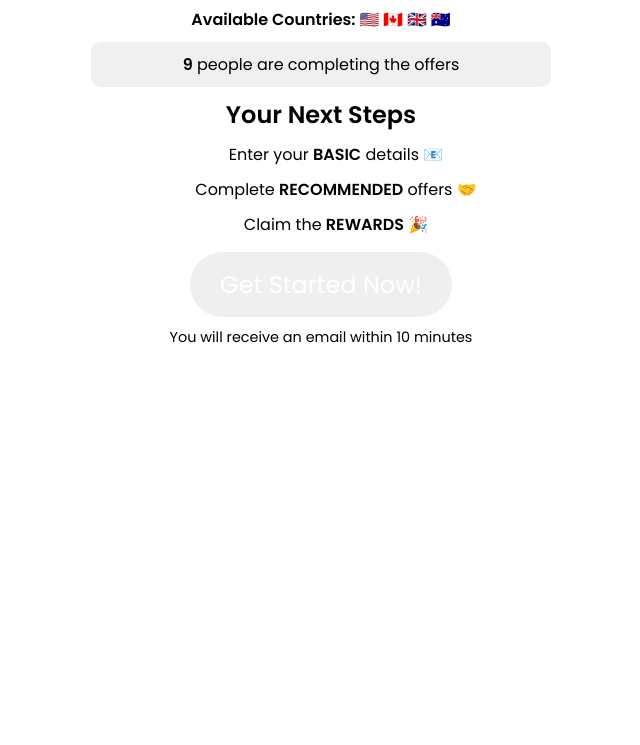
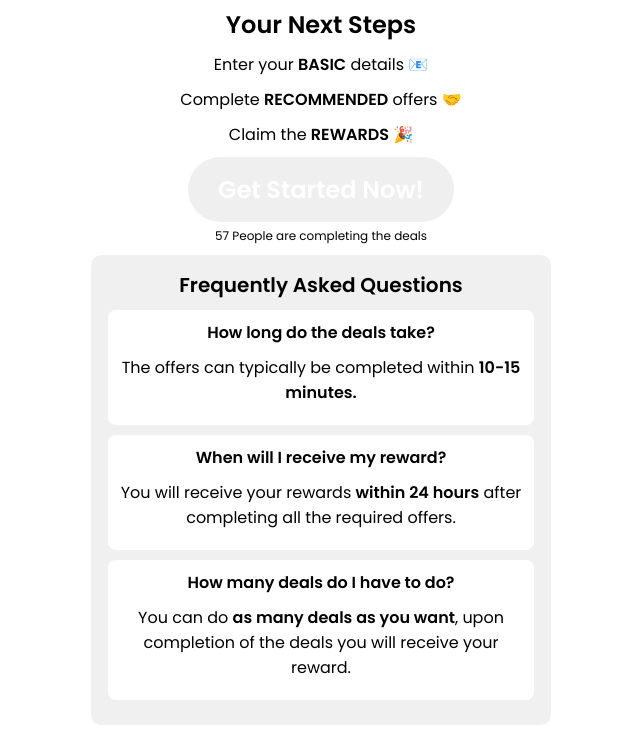
Before and after one commit to basedcorp99/rewardstiktok-maxconv, a plain HTML site: page assets/dynamic-lp.html in a window 1280 px wide. Shown: the part 93-838 px from the top of the page, without its empty margins (319-959 px from the left). Before the commit the page ends 800 px from the top, so only its background shows below. Drawn offline with Linux system fonts and the light colour scheme.

Commit message:
Updated dynlan

```diff
--- a/assets/dynamic-lp.html
+++ b/assets/dynamic-lp.html
@@ -54,14 +54,44 @@ body {
     font-weight: bold;
 }
 
-.active-offers {
-    background-color: #f0f0f0;
-    padding: 10px;
-    border-radius: 10px;
+.active-users-container {
+    display: flex;
+    justify-content: center;
+    align-items: center;
 }
 
-.active-offers p {
-    font-size: 1rem;
+.circle {
+    width: 18px;
+    height: 18px;
+    border-radius: 50%;
+    background-color: #E6F3FF;
+    display: flex;
+    justify-content: center;
+    align-items: center;
+    margin-right: 8px;
+    animation: blink 1.5s infinite;
+}
+
+.circle-dot {
+    color: #66B3FF;
+    font-size: 12px;
+}
+
+.counter-text {
+    text-align: center;
+    display: inline-block;
+    position: relative;
+    font-size: 12px;
+    color: #000;
+}
+
+@keyframes blink {
+    0%, 100% {
+        opacity: 1;
+    }
+    50% {
+        opacity: 0;
+    }
 }
 
 .steps {
@@ -77,7 +107,6 @@ body {
 .steps ol {
     list-style-type: none;
     text-align: center;
-    padding-left: 30px;
 }
 
 .steps ol li {
@@ -86,13 +115,14 @@ body {
 }
 
 .cta {
-    margin-top: 15px;
+    margin: 5px;
 }
 
 .cta button {
     background-color: {{brand_color}};
     color: #fff;
     font-size: 1.5rem;
+    font-weight: bold;
     border: none;
     padding: 15px 30px;
     border-radius: 50px;
@@ -104,9 +134,47 @@ body {
     background-color: {{brand_color}};
 }
 
-.email-notice {
-    font-size: 0.9rem;
+.verified {
+    display: block;
+    margin: 0 auto;
+    object-fit: cover;
+    object-position: center;
+}
+
+.faq {
+    background-color: #f0f0f0;
+    padding: 15px;
+    border-radius: 10px;
     margin-top: 10px;
+    text-align: center;
+}
+
+.faq h2 {
+    font-size: 1.25rem;
+    font-weight: 600;
+    margin-bottom: 10px;
+}
+
+.faq dl {
+    padding-left: 2px;
+    padding-right: 2px;
+}
+
+.faq .faq-item {
+    background-color: #ffffff;
+    padding: 10px;
+    margin: 10px auto;
+    border-radius: 8px;
+    width: 100%; /* Slightly smaller than the FAQ box */
+}
+
+.faq dt {
+    font-weight: 600;
+    margin-bottom: 10px;
+}
+
+.faq dd {
+    margin-bottom: 10px;
 }
     </style>
 </head>
@@ -119,14 +187,6 @@ body {
         <div class="logo">
             <!-- Insert your logo here -->
             <img src="/public/logos/{{brand_logo}}" alt="Logo">
-        </div>
-
-        <div class="countries">
-            <p>Available Countries: 🇺🇸 🇨🇦 🇬🇧 🇦🇺</p>
-        </div>
-
-        <div class="active-offers">
-            <p><strong>9</strong> people are completing the offers</p>
         </div>
 
         <div class="steps">
@@ -142,7 +202,32 @@ body {
             <a id="cta-link" href="{{target_url}}" rel="noreferrer">
                 <button>Get Started Now!</button>
             </a>
-            <p class="email-notice">You will receive an email within 10 minutes</p>
+        </div>
+
+        <div class="active-users-container">
+            <!-- <div class="circle">
+                <span class="circle-dot">●</span>
+            </div> -->
+            <span class="counter-text">
+                <span class="counter-number"><span id="counter">57</span> People</span> are completing the deals
+            </span>
+        </div>
+        <div class="faq">
+            <h2>Frequently Asked Questions</h2>
+            <dl>
+            <div class="faq-item">
+                    <dt>How long do the deals take?</dt>
+                    <dd>The offers can typically be completed within <strong>10-15 minutes.</strong></dd>
+            </div>
+            <div class="faq-item">
+                <dt>When will I receive my reward?</dt>
+                <dd>You will receive your rewards <strong>within 24 hours</strong> after completing all the required offers.</dd>
+            </div>
+            <div class="faq-item">
+                <dt>How many deals do I have to do?</dt>
+                <dd>You can do <strong>as many deals as you want</strong>, upon completion of the deals you will receive your reward.</dd>
+            </div>
+        </dl>
         </div>
     </div>
 </body>
```
Also changed, not shown: public/assets/tiktok-verified.webp (added).
